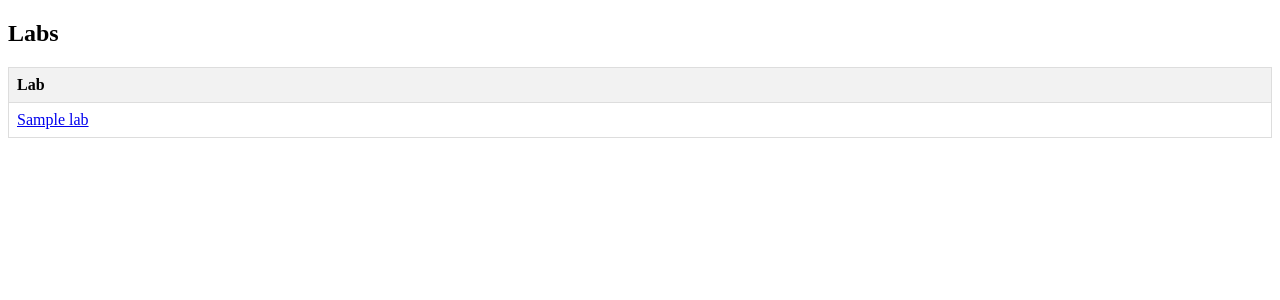
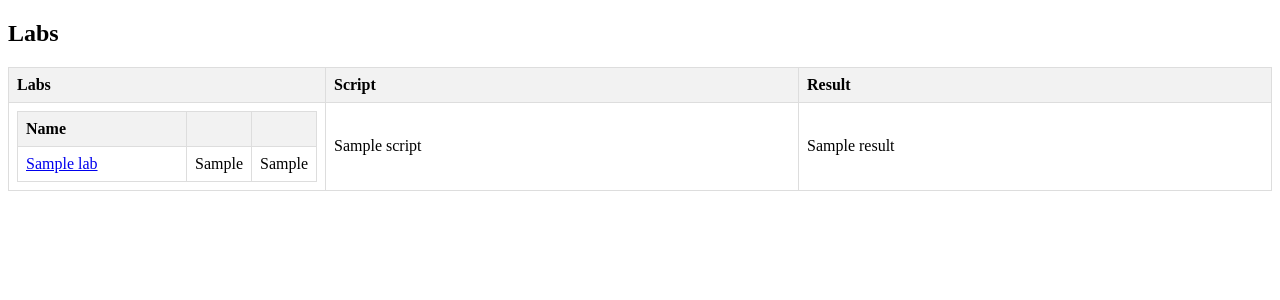
Before and after one commit to Nummulith/aws_labs, a Python web app: template flask/templates/labs.html in a window 1280 px wide. Shown: the top 300 px of the page. Run offline with Jinja, Linux system fonts and the light colour scheme; the template is opened without the code that fills it: most values are stand-ins (such as "Sample title", 1, 10 or a date in 2020).

Commit message:
Update labs.html

```diff
--- a/flask/templates/labs.html
+++ b/flask/templates/labs.html
@@ -3,37 +3,72 @@
 <head>
     <meta charset="UTF-8">
     <meta name="viewport" content="width=device-width, initial-scale=1.0">
+
     <title>Labs</title>
     <style>
         table {
             border-collapse: collapse;
-            width: 100%;
         }
         th, td {
             border: 1px solid #dddddd;
             text-align: left;
             padding: 8px;
+            border-bottom: 1px solid #ddd;
         }
         th {
             background-color: #f2f2f2;
         }
+        #LabsTable {
+            border-collapse: collapse;
+        }
+        #LabsTable th, #LabsTable td {
+            padding: 8px;
+            text-align: left;
+            border-bottom: 1px solid #ddd;
+        }
+
     </style>
 </head>
+
 <body>
     <h2>Labs</h2>
-    <table>
+    <table style="width: 100%;">
         <thead>
             <tr>
-                <th>Lab</th>
+                <th style="width: 300px;">Labs</th>
+                <th>Script</th>
+                <th>Result</th>
             </tr>
         </thead>
         <tbody>
-            {% for lab in labs %}
             <tr>
-                <td><a href="/lab/{{ lab }}">{{ lab }}</a></td>
+                <td>
+
+                    <table id="LabsTable" style="width: 300px;">
+                        <thead>
+                            <tr>
+                                <th>Name</th>
+                                <th style="width: 30px;"></th>
+                                <th style="width: 30px;"></th>
+                            </tr>
+                        </thead>
+                        <tbody>
+                            {% for lab in labs %}
+                            <tr>
+                                <td><a href="/lab/{{ lab }}">{{ lab }}</a></td>
+                                <td>{{ o }}</td>
+                                <td>{{ o }}</td>
+                            </tr>
+                            {% endfor %}
+                        </tbody>
+                    </table>
+
+                </td>
+                <td>{{ script }}</td>
+                <td>{{ result }}</td>
             </tr>
-            {% endfor %}
         </tbody>
     </table>
+
 </body>
 </html>
```
